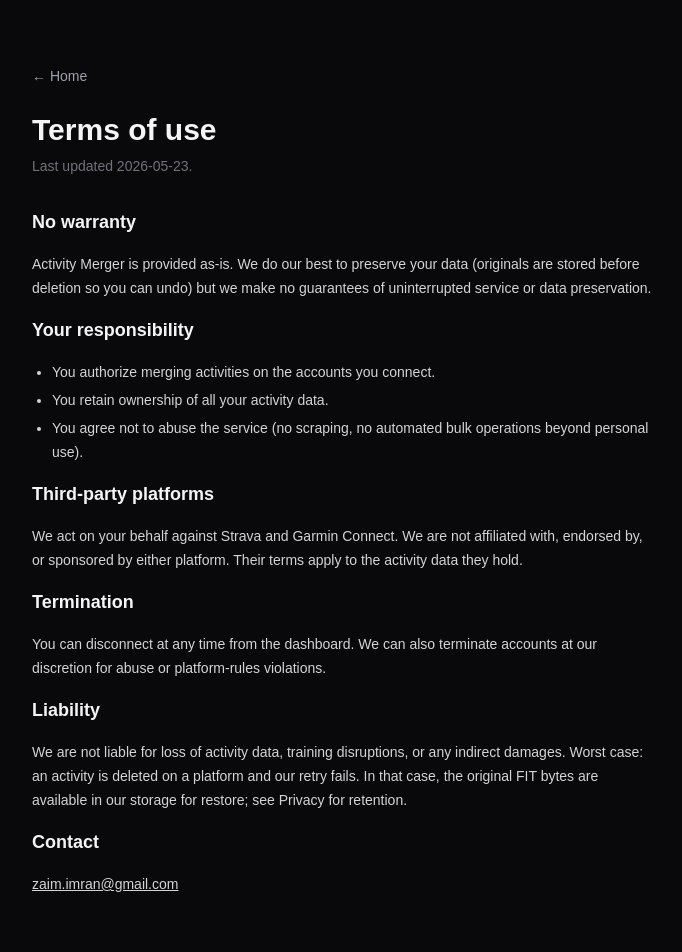
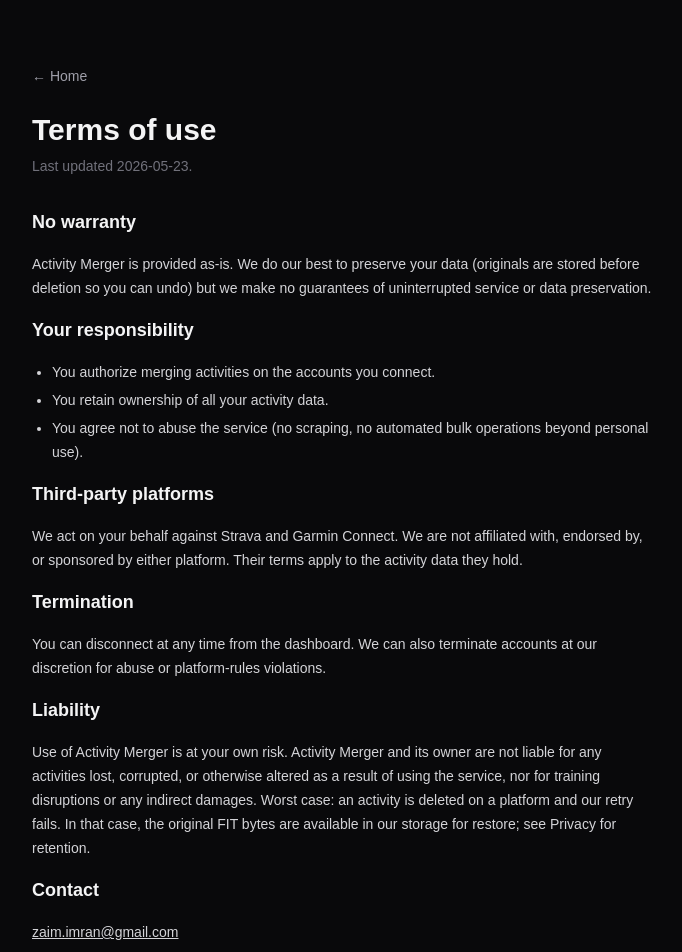
Before and after one commit to zaimimr/GarminActivityMerge, a Next.js app: page /terms in a window 1280 px wide. Shown: the top 952 px of the page, without its empty margins (296-978 px from the left). Built offline with nearby package versions, Linux system fonts and the light colour scheme; no server answers.

Commit message:
feat: add liability disclaimer on landing, merge bar, and terms

```diff
--- a/src/app/dashboard/page.tsx
+++ b/src/app/dashboard/page.tsx
@@ -369,6 +369,9 @@
                     {merging ? "Merging..." : "Merge selected"}
                   </button>
                 </div>
+                <p className="mt-3 text-xs text-amber-400/80">
+                  Use at your own risk. Activity Merger and its owner are not liable for any activities lost or corrupted during merge. See <Link href="/terms" className="underline">Terms</Link>.
+                </p>
               </div>
             )}
 
--- a/src/app/page.tsx
+++ b/src/app/page.tsx
@@ -81,6 +81,9 @@
           <p className="text-xs text-zinc-500">
             Pre-release. We are not affiliated with Strava or Garmin.
           </p>
+          <p className="text-xs text-amber-400/70">
+            Use at your own risk. Activity Merger and its owner are not liable for any activities lost or corrupted during use. See <Link href="/terms" className="underline">Terms</Link>.
+          </p>
           <p className="text-xs text-zinc-600">
             <Link href="/privacy" className="hover:text-zinc-400">Privacy</Link>
             {" · "}
--- a/src/app/terms/page.tsx
+++ b/src/app/terms/page.tsx
@@ -55,10 +55,13 @@
 
           <h2 className="text-lg font-semibold text-zinc-100">Liability</h2>
           <p>
-            We are not liable for loss of activity data, training disruptions,
-            or any indirect damages. Worst case: an activity is deleted on a
-            platform and our retry fails. In that case, the original FIT bytes
-            are available in our storage for restore; see Privacy for retention.
+            Use of Activity Merger is at your own risk. Activity Merger and its
+            owner are not liable for any activities lost, corrupted, or
+            otherwise altered as a result of using the service, nor for training
+            disruptions or any indirect damages. Worst case: an activity is
+            deleted on a platform and our retry fails. In that case, the
+            original FIT bytes are available in our storage for restore; see
+            Privacy for retention.
           </p>
 
           <h2 className="text-lg font-semibold text-zinc-100">Contact</h2>
```
